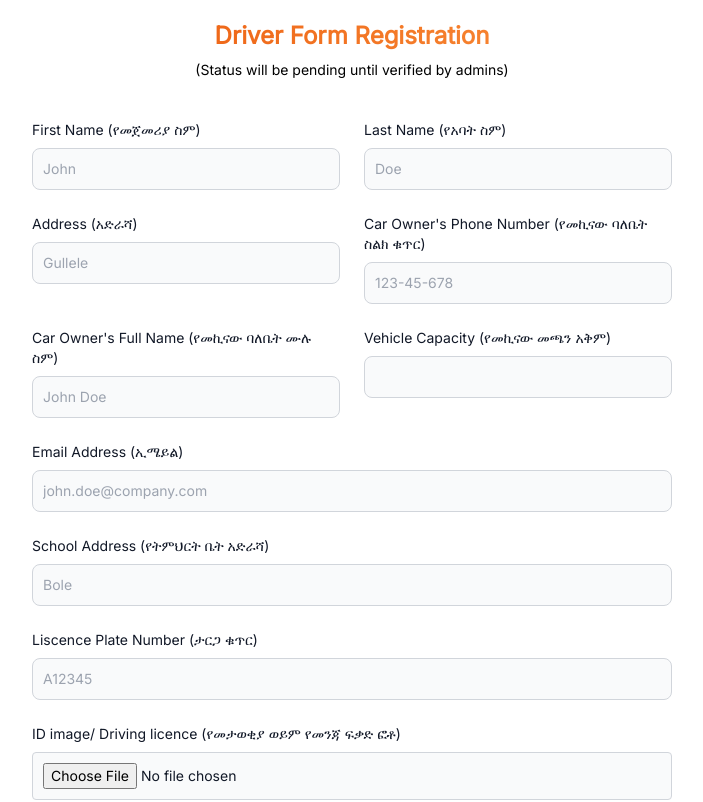
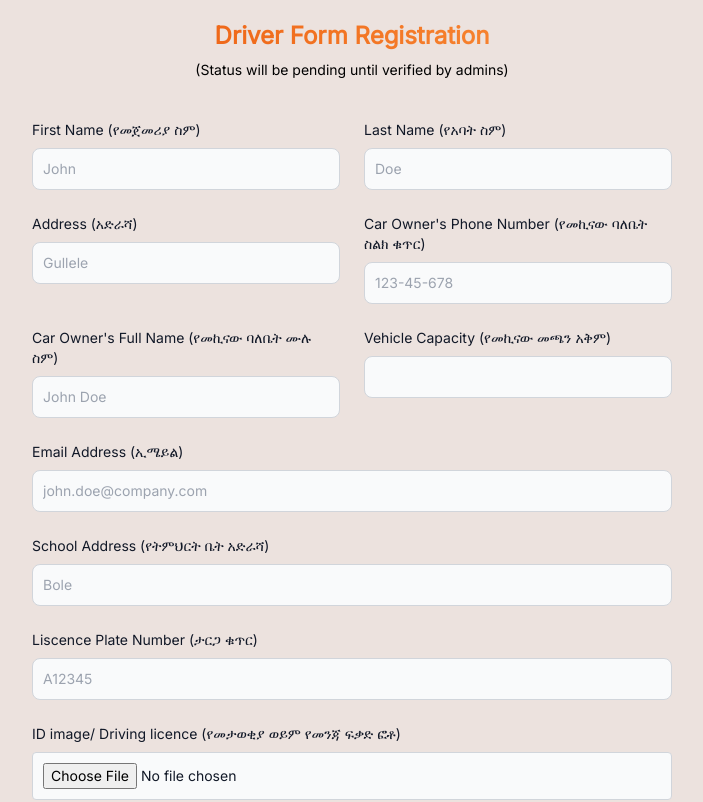
Before and after one commit to Manuel-heav/Crooz, a React (Vite) app: page /sign-up in a window 1280 px wide. Shown: the top 802 px of the page, without its empty margins (288-991 px from the left). Built offline with nearby package versions, Linux system fonts and the light colour scheme.

Commit message:
working with firebase and loading screen

```diff
--- a/src/_auth/forms/SignIn.jsx
+++ b/src/_auth/forms/SignIn.jsx
@@ -59,7 +59,7 @@ const SignIn = () => {
           });
       };
   return (
-    <div className='lg:pt-[20px] px-10 lg:px-80'>
+    <div className='lg:pt-[20px] px-10 lg:px-80 bg-[#ece2de]'>
      <h1 className='text-center text-2xl font-bold text-transparent bg-clip-text bg-gradient-to-r to-orange-400 from-orange-600'>Parent Form Registration</h1>
      <p className='text-center text-sm mb-10 mt-2'>(We will get back to you shortly)</p>
 <form>
--- a/src/_auth/forms/Signup.jsx
+++ b/src/_auth/forms/Signup.jsx
@@ -23,8 +23,13 @@ const Signup = () => {
     const [photo, setPhoto] = useState(null)
     const [vehicle, setVehicle] = useState(null)
 
+    const [loading, setLoading] = useState(false);
+    const [formSubmitted, setFormSubmitted] = useState(false);
+
+
     const handleUpload = () => {
         const imageInputs = [id, libre, photo, vehicle];
+        setLoading(true);
 
         const uploadPromises = imageInputs.map((image) => {
           if (image) {
@@ -56,14 +61,25 @@ const Signup = () => {
                 photoUrl: photoUrl,
                 vehicleUrl: vehicleUrl
               });
+
+              setLoading(false);
+              setFormSubmitted(true);
             })
           .catch((error) => {
             console.error("Error uploading files:", error);
             alert("Error uploading files. Please try again.");
+            setLoading(false);
           });
       };
   return (
-    <div className='lg:pt-[20px] px-10 lg:px-80'>
+    <div className='lg:pt-[20px] pt-10 px-10 lg:px-80 bg-[#ece2de]'>
+        {loading ? (
+        <div className="text-center mt-20">
+          <h1 className="text-2xl font-bold text-gray-700">Uploading...</h1>
+          <p className="text-lg mt-4">Please wait while we process your request.</p>
+        </div>
+      ) :  !formSubmitted ? (
+        <div>
                 <h1 className='text-center text-2xl font-bold text-transparent bg-clip-text bg-gradient-to-r to-orange-400 from-orange-600'>Driver Form Registration</h1>
                 <p className='text-center text-sm mb-10 mt-2'>(Status will be pending until verified by admins)</p>
                     <form>
@@ -143,7 +159,13 @@ const Signup = () => {
 
 
                     </form>
-
+        </div> ) :
+        (
+            <div className="text-center mt-20">
+              <h1 className="text-2xl font-bold text-green-600">Form Submitted</h1>
+              <p className="text-lg mt-4">Thank you for submitting the form!</p>
+            </div>
+          )}
     </div>
   )
 }
```
Lines whose indentation alone changed are shown as unchanged.
